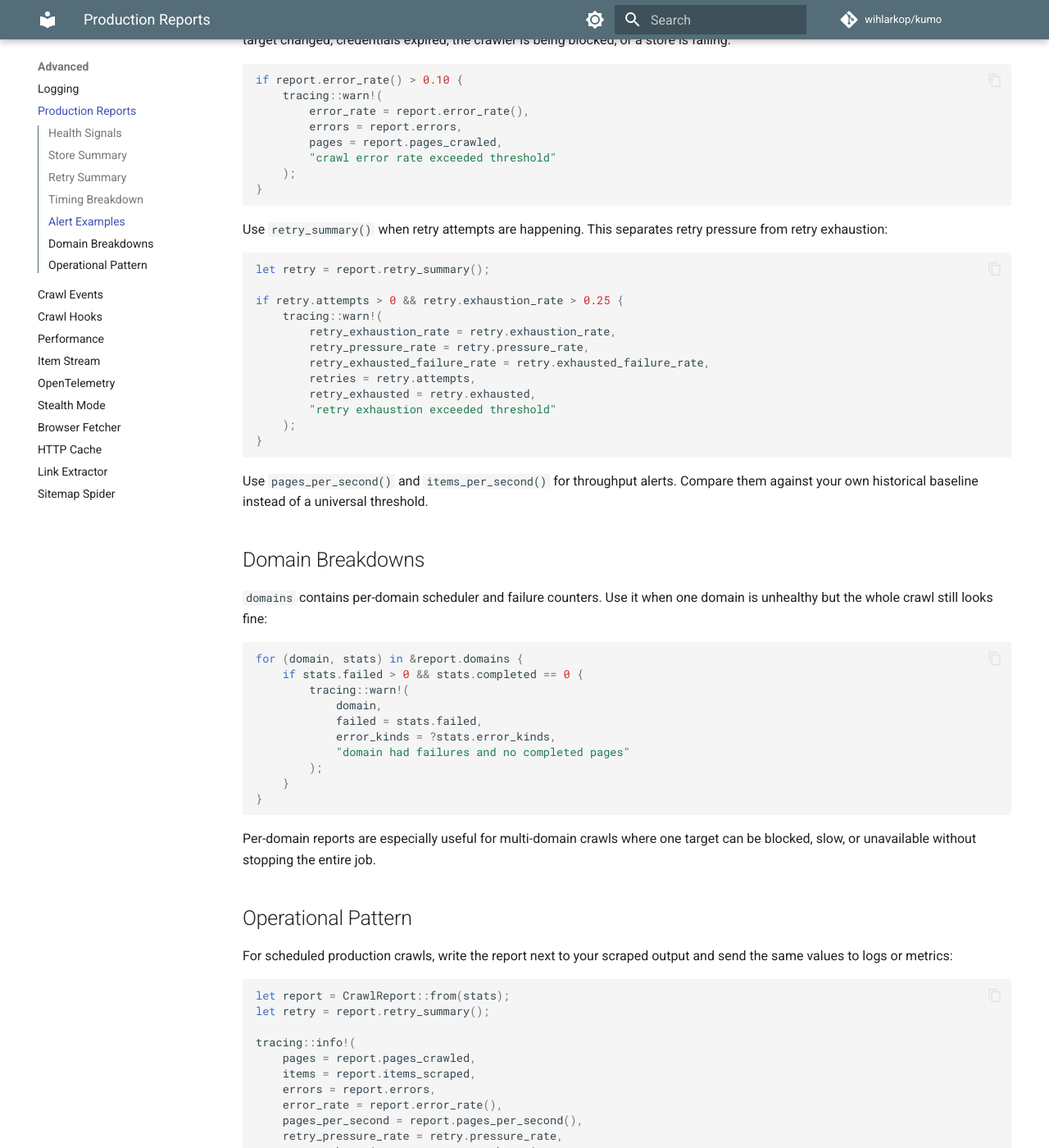
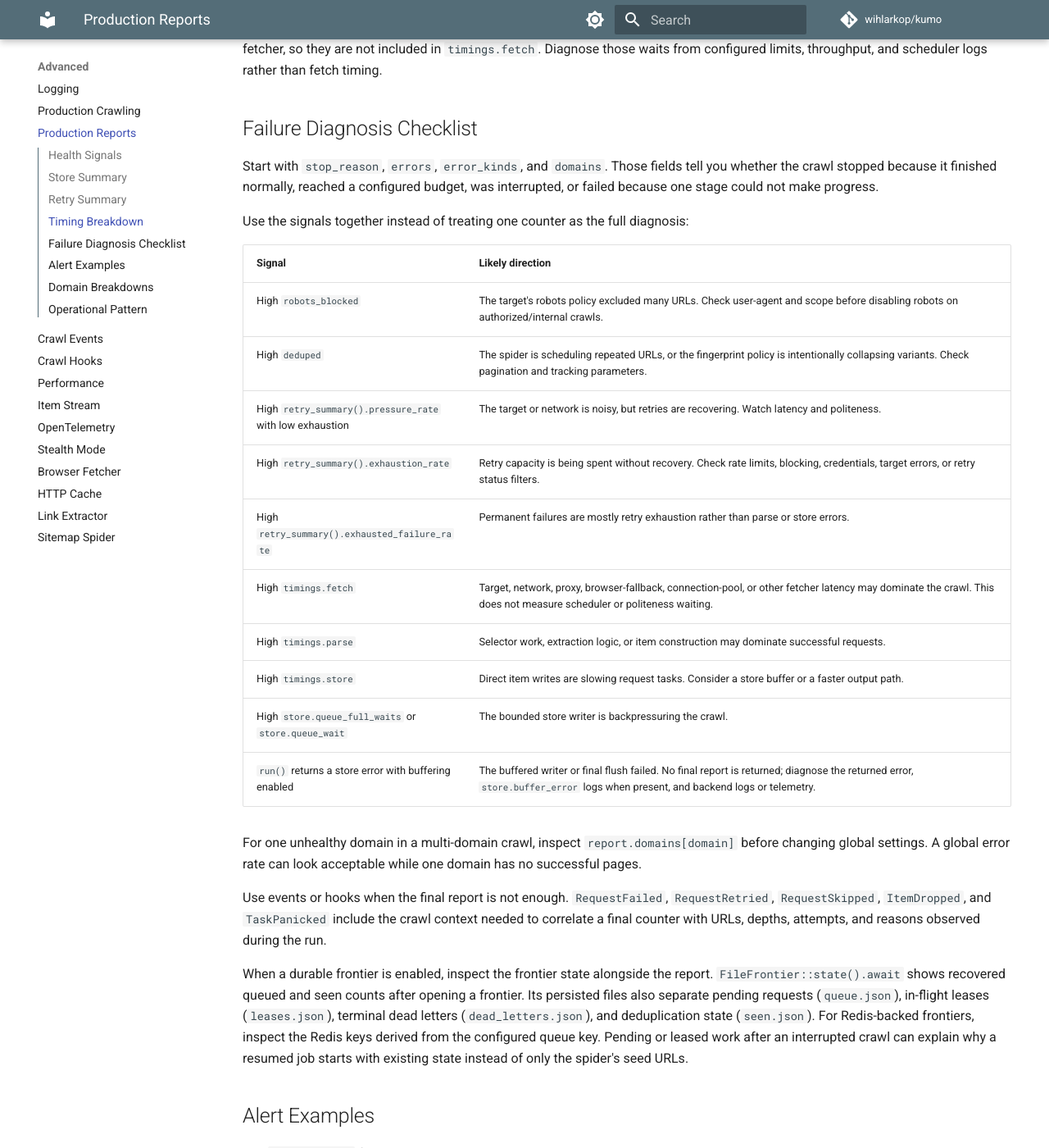
Before and after one commit to wihlarkop/kumo, an MkDocs documentation site: the page built from docs/src/advanced/production-reports.md, in a window 1280 px wide and 1400 px high, scrolled down 5005 px. Shown: the whole window at 82% size. Built offline with MkDocs 1.6.1 and Material for MkDocs 9.7.7, drawn with Linux system fonts in a browser that asks for light colours; comment, search, counter and statistics services are not loaded; some of the changed text lies outside the part shown.

Commit message:
docs: improve production crawling guidance (#95)
* docs: improve production crawling guidance

* docs: correct production diagnosis guidance

````diff
--- a/docs/mkdocs.yml
+++ b/docs/mkdocs.yml
@@ -86,6 +86,7 @@ nav:
     - Feature Flags: feature-flags.md
   - Advanced:
     - Logging: advanced/logging.md
+    - Production Crawling: advanced/production-crawling.md
     - Production Reports: advanced/production-reports.md
     - Crawl Events: advanced/crawl-events.md
     - Crawl Hooks: advanced/crawl-hooks.md
--- a/docs/src/advanced/production-reports.md
+++ b/docs/src/advanced/production-reports.md
@@ -1,7 +1,7 @@
 # Production Reports
 
-Kumo returns `CrawlStats` from every crawl. Convert it into `CrawlReport` when a
-production job needs a stable summary for logs, dashboards, alerting, or files:
+A successful Kumo crawl returns `CrawlStats`. Convert it into `CrawlReport` when
+a production job needs a stable summary for logs, dashboards, alerting, or files:
 
 ```rust
 let stats = CrawlEngine::builder()
@@ -118,9 +118,15 @@ and maxes:
 | `write_avg_item_ms`, `write_avg_item_secs` | Average backend write time per written or failed item |
 | `write_max_ms`, `write_max_secs` | Maximum backend write time for one batch attempt |
 
-Buffered stores use `StoreFailurePolicy::Abort` by default. On the first
-background store error, Kumo records the failed batch counters and reports the
-store error instead of continuing with possible item loss.
+Buffered stores use `StoreFailurePolicy::Abort` by default. On the first store
+error, Kumo stops the buffered writer and `run()` returns that error instead of
+continuing with possible item loss. The final flush happens before buffered
+counters are copied into `CrawlStats`, so a failed flush produces no final
+`CrawlReport`; `failed_writes` and `failed_batches` cannot be used to diagnose
+that failed run from a final report. Capture and log the returned error. An
+error observed while writing a background batch is also logged as
+`store.buffer_error`; if the error first surfaces during final flush, use the
+returned error and the backend's logs or telemetry.
 
 ## Retry Summary
 
@@ -154,7 +160,7 @@ for compatibility.
 | Field | Measures |
 |-------|----------|
 | `middleware_request` | Time spent in `Middleware::before_request` |
-| `fetch` | Time spent waiting for the configured fetcher |
+| `fetch` | Time spent inside the configured fetcher's `fetch` call |
 | `middleware_response` | Time spent in `Middleware::after_response` |
 | `parse` | Time spent in the spider `parse` method |
 | `pipeline` | Time spent in item pipelines |
@@ -163,8 +169,52 @@ for compatibility.
 These are cumulative task timings, not exclusive wall-clock percentages. In a
 concurrent crawl, the sum can be higher than `duration` because many requests
 run at the same time. Use the largest phase as a direction signal: high `fetch`
-usually points to target latency or politeness limits, high `parse` points to
-selector/extraction work, and high `store` points to output backpressure.
+usually points to target, network, proxy, browser-fallback, connection-pool, or
+other fetcher latency; high `parse` points to selector/extraction work; and high
+`store` points to output backpressure. Scheduler eligibility and politeness
+waiting happen before the request task calls the fetcher, so they are not
+included in `timings.fetch`. Diagnose those waits from configured limits,
+throughput, and scheduler logs rather than fetch timing.
+
+## Failure Diagnosis Checklist
+
+Start with `stop_reason`, `errors`, `error_kinds`, and `domains`. Those fields
+tell you whether the crawl stopped because it finished normally, reached a
+configured budget, was interrupted, or failed because one stage could not make
+progress.
+
+Use the signals together instead of treating one counter as the full diagnosis:
+
+| Signal | Likely direction |
+|--------|------------------|
+| High `robots_blocked` | The target's robots policy excluded many URLs. Check user-agent and scope before disabling robots on authorized/internal crawls. |
+| High `deduped` | The spider is scheduling repeated URLs, or the fingerprint policy is intentionally collapsing variants. Check pagination and tracking parameters. |
+| High `retry_summary().pressure_rate` with low exhaustion | The target or network is noisy, but retries are recovering. Watch latency and politeness. |
+| High `retry_summary().exhaustion_rate` | Retry capacity is being spent without recovery. Check rate limits, blocking, credentials, target errors, or retry status filters. |
+| High `retry_summary().exhausted_failure_rate` | Permanent failures are mostly retry exhaustion rather than parse or store errors. |
+| High `timings.fetch` | Target, network, proxy, browser-fallback, connection-pool, or other fetcher latency may dominate the crawl. This does not measure scheduler or politeness waiting. |
+| High `timings.parse` | Selector work, extraction logic, or item construction may dominate successful requests. |
+| High `timings.store` | Direct item writes are slowing request tasks. Consider a store buffer or a faster output path. |
+| High `store.queue_full_waits` or `store.queue_wait` | The bounded store writer is backpressuring the crawl. |
+| `run()` returns a store error with buffering enabled | The buffered writer or final flush failed. No final report is returned; diagnose the returned error, `store.buffer_error` logs when present, and backend logs or telemetry. |
+
+For one unhealthy domain in a multi-domain crawl, inspect
+`report.domains[domain]` before changing global settings. A global error rate
+can look acceptable while one domain has no successful pages.
+
+Use events or hooks when the final report is not enough. `RequestFailed`,
+`RequestRetried`, `RequestSkipped`, `ItemDropped`, and `TaskPanicked` include
+the crawl context needed to correlate a final counter with URLs, depths,
+attempts, and reasons observed during the run.
+
+When a durable frontier is enabled, inspect the frontier state alongside the
+report. `FileFrontier::state().await` shows recovered queued and seen counts
+after opening a frontier. Its persisted files also separate pending requests
+(`queue.json`), in-flight leases (`leases.json`), terminal dead letters
+(`dead_letters.json`), and deduplication state (`seen.json`). For Redis-backed
+frontiers, inspect the Redis keys derived from the configured queue key. Pending
+or leased work after an interrupted crawl can explain why a resumed job starts
+with existing state instead of only the spider's seed URLs.
 
 ## Alert Examples
 
````
Also changed, not shown: docs/src/advanced/performance.md (+26 -0 lines), docs/src/advanced/production-crawling.md (added, +167 -0 lines), docs/src/changelog.md (+2 -0 lines), docs/src/index.md (+4 -3 lines), README.md.
